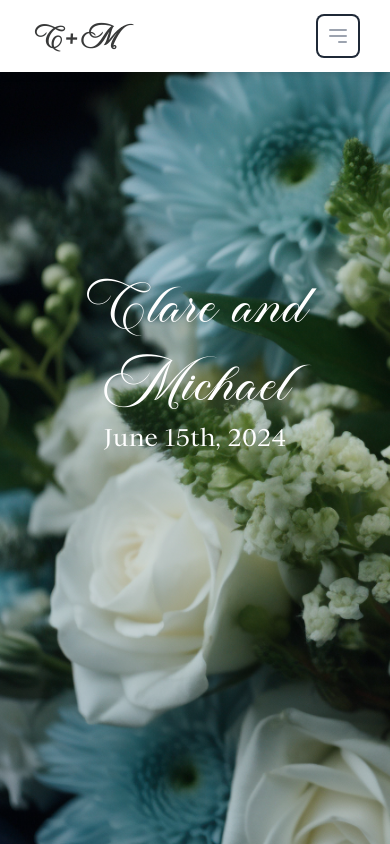
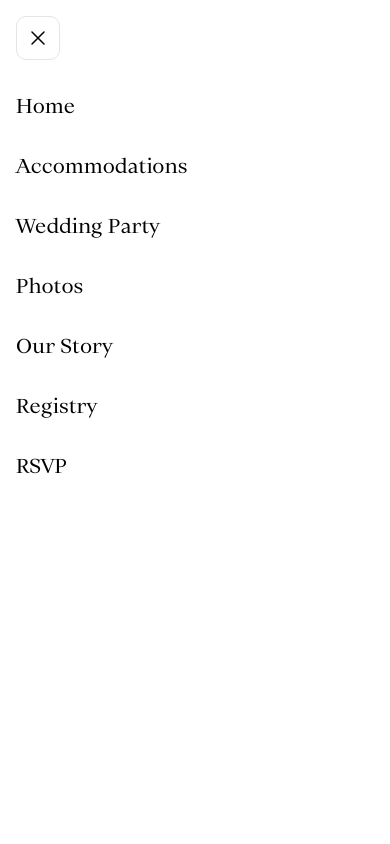
Before and after one commit to mhlauf1/clare-and-mike, a Next.js app: page / in a window 390 px wide. Both pictures are taken after a click on the button "Open main menu". Shown: the top 844 px of the page. Built offline with nearby package versions, Linux system fonts and the light colour scheme.

Commit message:
adding mobile navbar

```diff
--- a/app/layout.tsx
+++ b/app/layout.tsx
@@ -2,7 +2,7 @@ import type { Metadata } from "next";
 import { Inter } from "next/font/google";
 import { Merriweather } from "next/font/google";
 import "./globals.css";
-import Navbar from "../components/navbar";
+import Navbar from "../components/navbar/navbar";
 import localFont from "next/font/local";
 
 const inter = Inter({ subsets: ["latin"] });
--- /dev/null
+++ b/components/navbar/mobile-navbar.tsx
@@ -0,0 +1,114 @@
+"use client";
+import { Dialog, Transition } from "@headlessui/react";
+import Link from "next/link";
+import { usePathname, useSearchParams } from "next/navigation";
+import { Fragment, useEffect, useState } from "react";
+import { Bars3Icon, XMarkIcon } from "@heroicons/react/24/outline";
+
+type Menu = {
+  title: string;
+  path: string;
+};
+
+export default function MobileMenu({ menu }: { menu: Menu[] }) {
+  const pathname = usePathname();
+  const searchParams = useSearchParams();
+  const [isOpen, setIsOpen] = useState(false);
+  const openMobileMenu = () => setIsOpen(true);
+  const closeMobileMenu = () => setIsOpen(false);
+
+  useEffect(() => {
+    const handleResize = () => {
+      if (window.innerWidth > 768) {
+        setIsOpen(false);
+      }
+    };
+    window.addEventListener("resize", handleResize);
+    return () => window.removeEventListener("resize", handleResize);
+  }, [isOpen]);
+
+  useEffect(() => {
+    setIsOpen(false);
+  }, [pathname, searchParams]);
+
+  return (
+    <>
+      <button
+        onClick={openMobileMenu}
+        aria-label="Open mobile menu"
+        style={{ borderRadius: 10 }}
+        className="flex h-11 w-11 items-center justify-center   text-neutral-600 transition-colors  md:hidden"
+      >
+        <span className="sr-only">Open main menu</span>
+        {/* Icon */}
+        <svg
+          className="block h-6 w-6"
+          xmlns="http://www.w3.org/2000/svg"
+          fill="none"
+          viewBox="0 0 24 24"
+          stroke="currentColor"
+          aria-hidden="true"
+        >
+          <path
+            strokeLinecap="round"
+            strokeLinejoin="round"
+            strokeWidth="2"
+            d="M4 6h16M4 12h16m-7 6h7"
+          />
+        </svg>
+      </button>
+      <Transition show={isOpen}>
+        <Dialog onClose={closeMobileMenu} className="relative z-50">
+          <Transition.Child
+            as={Fragment}
+            enter="transition-all ease-in-out duration-300"
+            enterFrom="opacity-0 backdrop-blur-none"
+            enterTo="opacity-100 backdrop-blur-[.5px]"
+            leave="transition-all ease-in-out duration-200"
+            leaveFrom="opacity-100 backdrop-blur-[.5px]"
+            leaveTo="opacity-0 backdrop-blur-none"
+          >
+            <div className="fixed inset-0 bg-black/30" aria-hidden="true" />
+          </Transition.Child>
+          <Transition.Child
+            as={Fragment}
+            enter="transition-all ease-in-out duration-300"
+            enterFrom="translate-x-[100%]" // Changed from -100% to 100% to slide from right to left
+            enterTo="translate-x-0"
+            leave="transition-all ease-in-out duration-200"
+            leaveFrom="translate-x-0"
+            leaveTo="translate-x-[100%]" // Changed from -100% to 100% to slide from right to left
+          >
+            <Dialog.Panel className="fixed bottom-0 left-0 right-0 top-0 flex h-full w-full flex-col bg-white pb-6 ">
+              <div className="p-4">
+                <button
+                  className="mb-4 flex h-11 w-11 items-center justify-center rounded-md border border-neutral-200 text-black transition-colors"
+                  onClick={closeMobileMenu}
+                  style={{ borderRadius: 10 }}
+                  aria-label="Close mobile menu"
+                >
+                  <XMarkIcon className="h-6" />
+                </button>
+
+                {menu.length ? (
+                  <ul className="flex w-full flex-col">
+                    {menu.map((item: Menu) => (
+                      <li
+                        className="py-4 text-xl font-light text-black transition-colors hover:text-neutral-500"
+                        key={item.title}
+                      >
+                        <Link href={item.path} onClick={closeMobileMenu}>
+                          {item.title}
+                        </Link>
+                      </li>
+                    ))}
+                  </ul>
+                ) : null}
+              </div>
+            </Dialog.Panel>
+          </Transition.Child>
+        </Dialog>
+      </Transition>
+    </>
+  );
+}
--- a/components/navbar.tsx
+++ b/components/navbar/navbar.tsx
@@ -1,7 +1,7 @@
 "use client";
 import React, { useState } from "react";
 import Link from "next/link";
-
+import MobileMenu from "./mobile-navbar";
 type Props = {};
 
 const MobileButton = ({ onClick }: { onClick: any }) => {
@@ -33,9 +33,37 @@ const MobileButton = ({ onClick }: { onClick: any }) => {
 };
 
 const Navbar = (props: Props) => {
-  const [isOpen, setIsOpen] = useState(false);
 
-  const toggleMenu = () => setIsOpen(!isOpen);
+  const mobileMenu = [
+    {
+      title: "Home",
+      path: "/"
+    },
+    {
+      title: "Accommodations",
+      path: "/accommodations"
+    },
+    {
+      title: "Wedding Party",
+      path: "/wedding-party"
+    },
+    {
+      title: "Photos",
+      path: "/photos"
+    },
+    {
+      title: "Our Story",
+      path: "/our-story"
+    },
+    {
+      title: "Registry",
+      path: "/registry"
+    },
+    {
+      title: "RSVP",
+      path: "/rsvp"
+    },
+  ]
 
   return (
     <nav className="bg-white drop-shadow-md	 z-20 sticky top-0">
@@ -48,7 +76,9 @@ const Navbar = (props: Props) => {
             C+M
           </span>
         </Link>
-        <MobileButton onClick={toggleMenu} />
+        <div className="block flex-none md:hidden">
+          <MobileMenu menu={mobileMenu} />
+        </div>
         <div className="hidden w-full md:block md:w-auto" id="navbar-default">
           <ul className="font-medium flex flex-col p-4 md:p-0 mt-4 border border-gray-100 rounded-lg bg-gray-50 md:flex-row md:space-x-8 rtl:space-x-reverse md:mt-0 md:border-0 md:bg-white text-neutral-800">
             <li>
--- a/package.json
+++ b/package.json
@@ -9,6 +9,8 @@
     "lint": "next lint"
   },
   "dependencies": {
+    "@headlessui/react": "^1.7.18",
+    "@heroicons/react": "^2.1.3",
     "framer-motion": "^11.0.20",
     "next": "14.1.3",
     "react": "^18",
```
Also changed, not shown: 1 other file (tests, documents, lock files or other folders).
